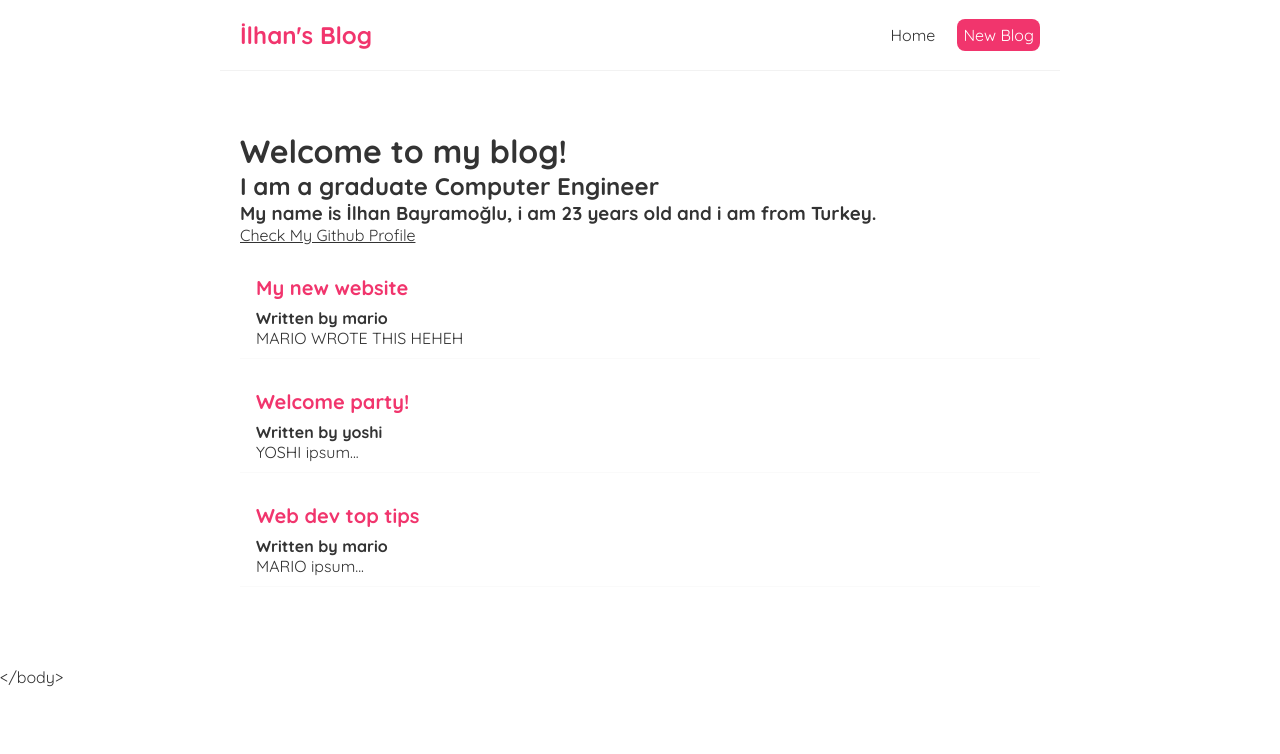
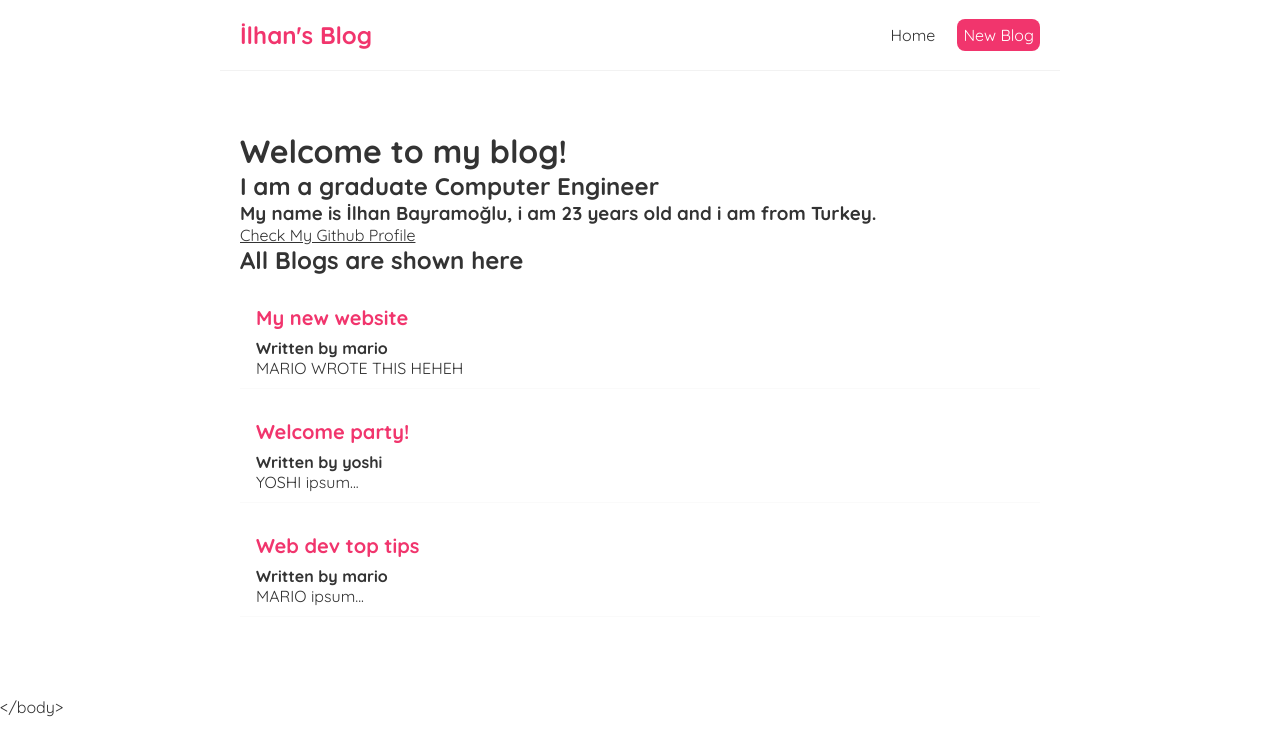
Before and after one commit to ilhan0909/ReactJs-Blog, a React (Create React App) app: page / in a window 1280 px wide. Shown: the top 754 px of the page. Built offline with nearby package versions, Linux system fonts and the light colour scheme.

Commit message:
moved blog info to bloglist,then called from there

```diff
--- a/src/Home.js
+++ b/src/Home.js
@@ -1,4 +1,5 @@
 import { useState } from "react";
+import BlogList from "./BlogList";
 function getAge(dateString) {
     var today = new Date();
     var birthDate = new Date(dateString);
@@ -24,17 +25,11 @@
     return (
         <div className="home">
 
-        <h1>{title}</h1>
+        <h1>{ title }</h1>
         <h2>I am a graduate {department} </h2>
         <h3>My name is {person.name}, i am {getAge("1998/06/25")} years old and i am from {person.country}.</h3>
         <a href={link}>Check My Github Profile</a>
-        {blogs.map((blog) =>(
-                <div className="blog-preview" key={blog.id}>
-                    <h2>{ blog.title }</h2>
-                    <h4>Written by { blog.author }</h4>
-                    <p>{ blog.body }</p>
-                </div>
-            ))}
+            <BlogList blogs={blogs} title="All Blogs are shown here" />
         </div>
      );
 }
```
